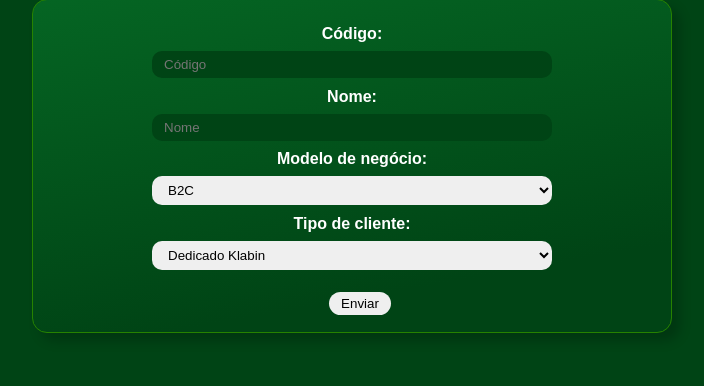
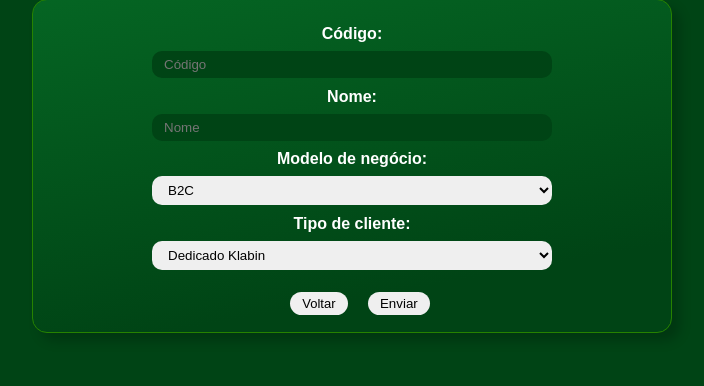
Before and after one commit to fanecovsf/crud-clients, a Flask app: template templates/edit.html in a window 1280 px wide. Shown: the part 81-467 px from the top of the page, without its empty margins (304-1008 px from the left). Run offline with Flask 3, Linux system fonts and the light colour scheme; the template is opened without the code that fills it, so the values that code supplies are empty; parts of the project's set-up code (start-up, migrations or seed data) failed here and were passed over; some libraries are stand-ins or nearby versions.

Commit message:
🆕 Feature: Adicionado botão para voltar a lista inicial

```diff
--- a/main.py
+++ b/main.py
@@ -151,4 +151,4 @@ def edit_macros(msg):
 
 
 if __name__ == '__main__':
-    app.run()
+    app.run(debug=True)
--- a/static/styles/styles.css
+++ b/static/styles/styles.css
@@ -168,3 +168,20 @@ button:hover {
   background-color: #ffffff;
   color: #000000;
 }
+
+.btn-back {
+  font-size: small;
+  color: #000000;
+  text-decoration: none;
+  background-color: #f0f0f0;
+  border-radius: 50px;
+  margin-left: 16px;
+  padding: 4px 12px;
+  border: none;
+  cursor: pointer;
+}
+
+.btn-back:hover {
+  background-color: #268200;
+  color: #fff;
+}
--- a/templates/edit-macros-minalba.html
+++ b/templates/edit-macros-minalba.html
@@ -38,6 +38,7 @@
                     </div>
                 </div>
                 <div>
+                    <a href="/macros-minalba" class="btn-back">Voltar</a>
                     <button type="submit" class="btn=btn-send">Enviar</button>
                 </div>
             </div>
--- a/templates/edit-placas-minalba.html
+++ b/templates/edit-placas-minalba.html
@@ -38,6 +38,7 @@
                     </div>
                 </div>
                 <div>
+                    <a href="/placas-minalba" class="btn-back">Voltar</a>
                     <button type="submit" class="btn=btn-send">Enviar</button>
                 </div>
             </div>
--- a/templates/edit.html
+++ b/templates/edit.html
@@ -57,6 +57,7 @@
                 </div>
                 <br>
                 <div>
+                    <a href="/clientes" class="btn-back">Voltar</a>
                     <button type="submit" class="btn-btn-send">Enviar</button>
                 </div>
             </div>
```
Also changed, not shown: static/styles/styles-minalba.css (+17 -0 lines).
